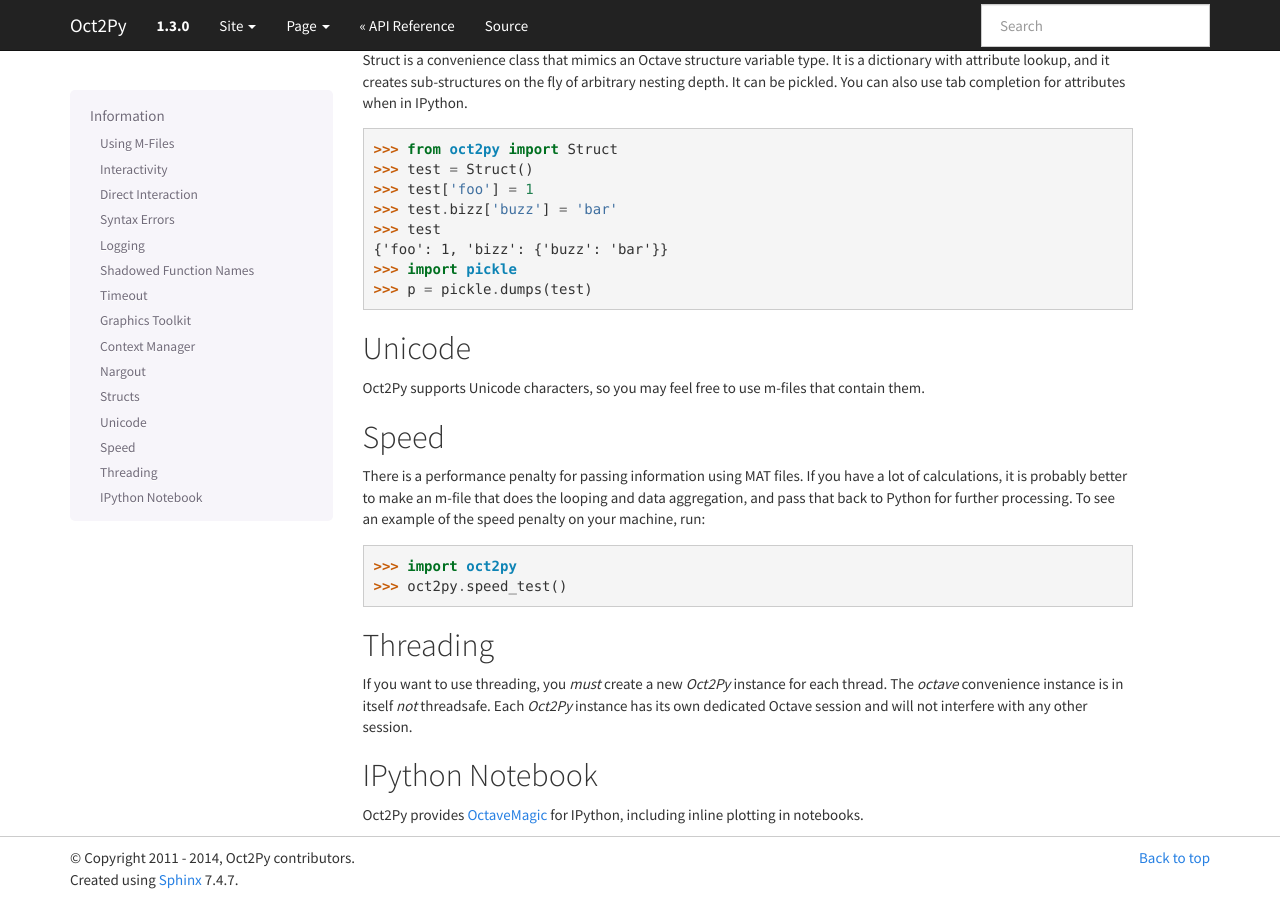
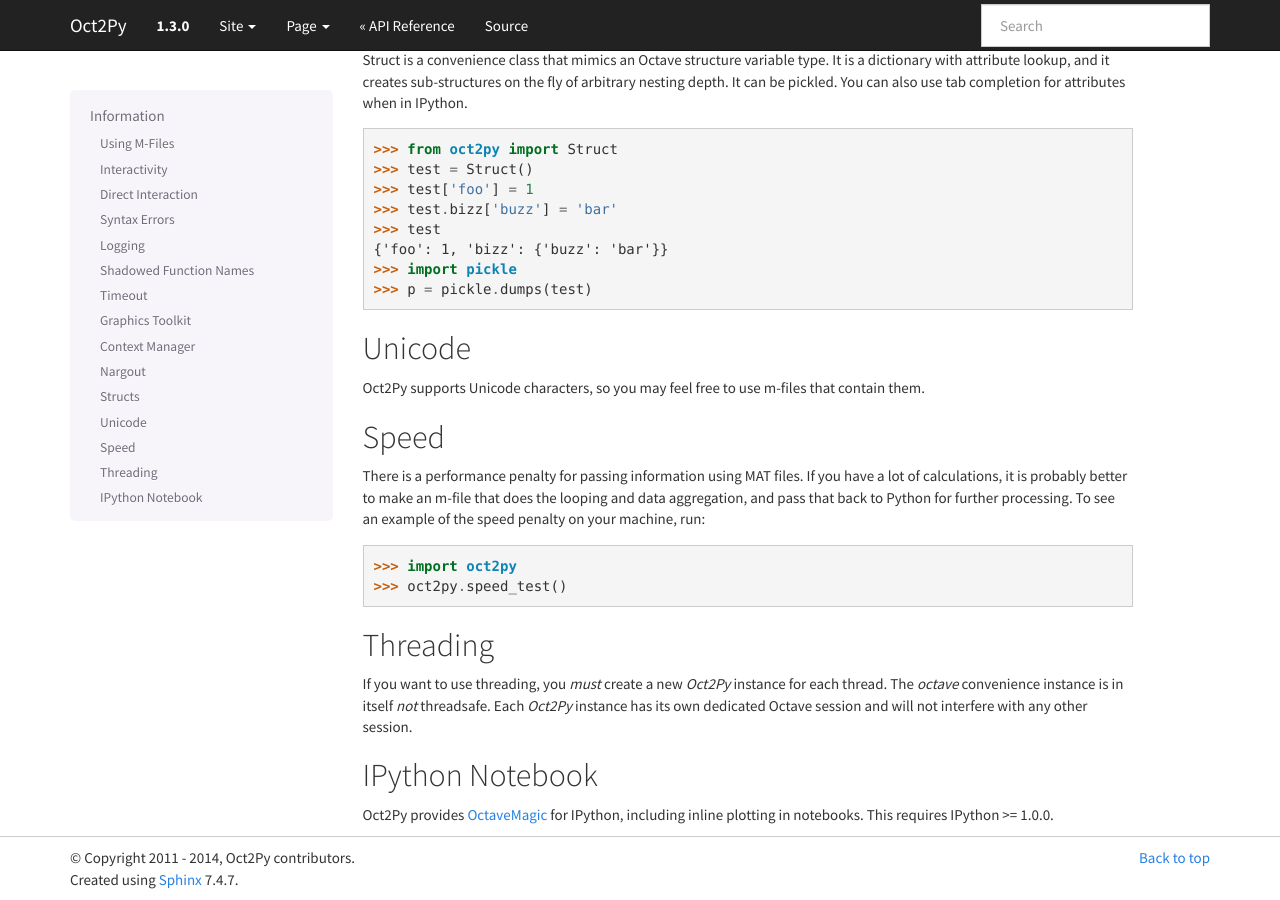
Before and after one commit to blink1073/oct2py, a Sphinx documentation site: the page built from docs/source/info.rst, in a window 1280 px wide and 900 px high, scrolled down 2730 px. Built offline with Sphinx 7.4.7, drawn with Linux system fonts in a browser that asks for light colours.

Commit message:
Add note about IPython version

```diff
--- a/docs/source/info.rst
+++ b/docs/source/info.rst
@@ -212,6 +212,6 @@
 IPython Notebook
 ================
 Oct2Py provides OctaveMagic_ for IPython, including inline plotting in
-notebooks.
+notebooks.  This requires IPython >= 1.0.0.
 
 .. _OctaveMagic: http://nbviewer.ipython.org/github/blink1073/oct2py/blob/master/example/octavemagic_extension.ipynb?create=1
```
